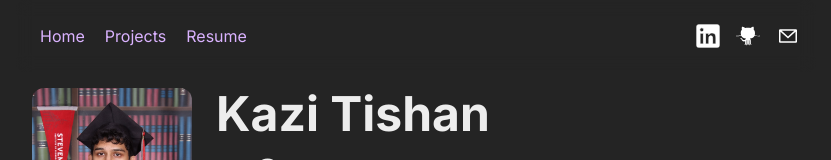
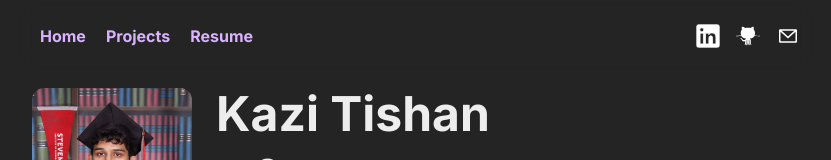
Before and after one commit to kazitishan/Portfolio, a Next.js app: page / in a window 1280 px wide. Shown: the top 160 px of the page, without its empty margins (224-1055 px from the left). Built offline with nearby package versions, Linux system fonts and the light colour scheme.

Commit message:
navbar items boldened

```diff
--- a/src/components/NavBar.jsx
+++ b/src/components/NavBar.jsx
@@ -22,7 +22,7 @@ function NavBar() {
           { /* Pages */ }
           <div className="flex gap-1 items-center">
             {pages.map((page) => (
-              <Link key={page.href} href={page.href} className="flex items-center text-purple-300 text-base px-2 py-2 rounded hover:bg-white/10 transition">
+              <Link key={page.href} href={page.href} className="flex items-center text-purple-300 text-base px-2 py-2 rounded hover:bg-white/10 transition font-bold">
                 {page.name}
               </Link>
             ))}
```
